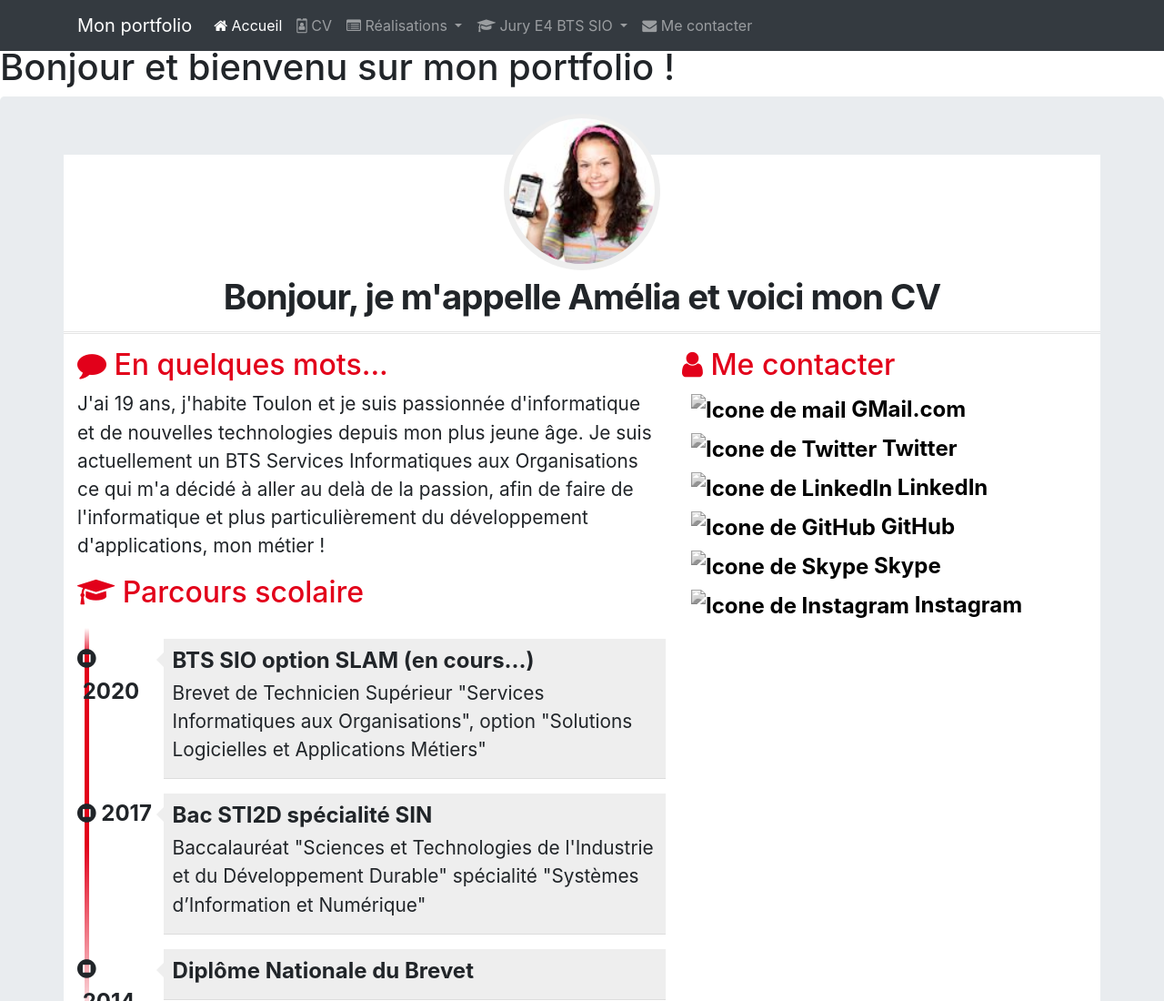
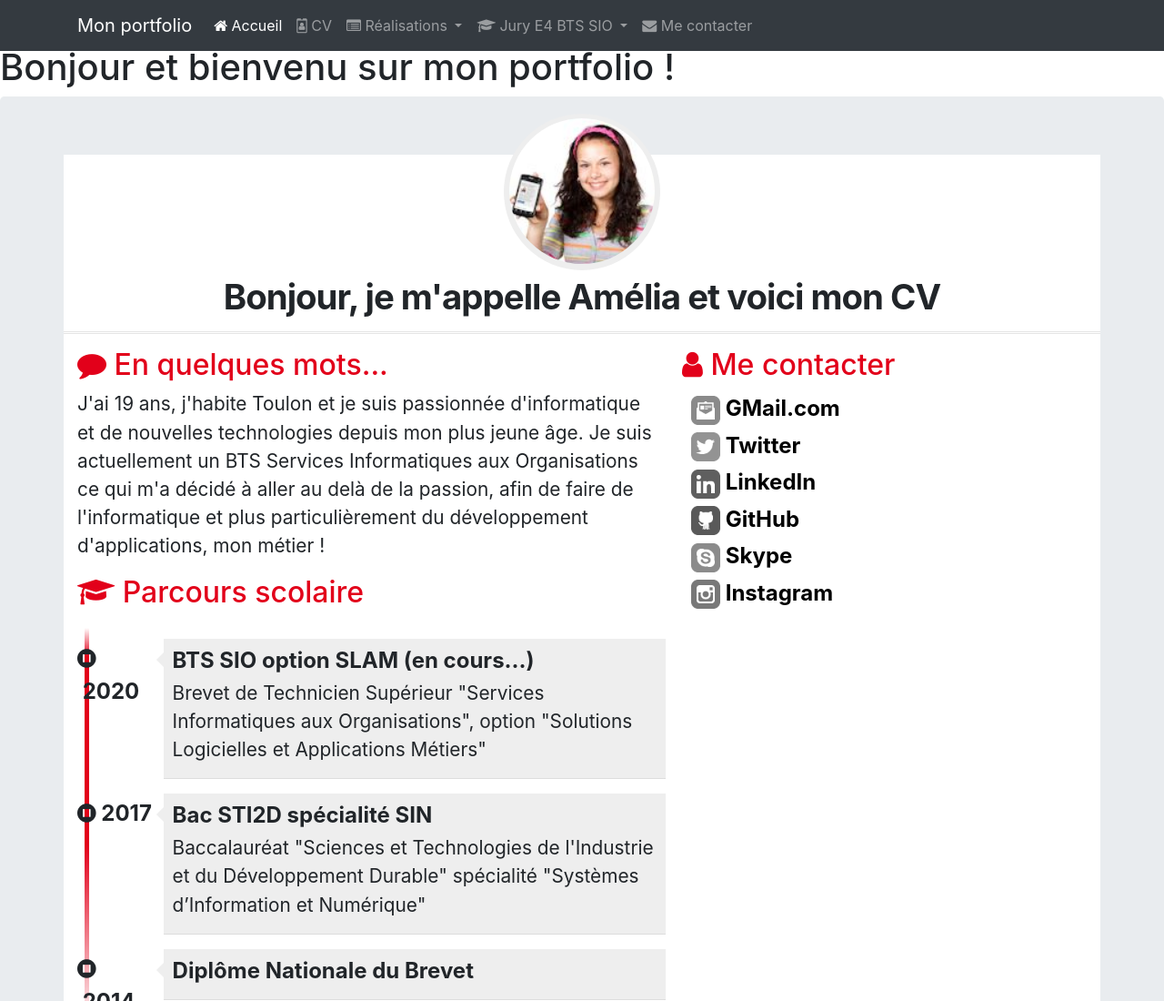
Before and after one commit to ManonOrs/manonorsini.github.io, a plain HTML site: page pages/cv.html in a window 1280 px wide. Shown: the top 1100 px of the page at 91% size. Drawn offline with nearby package versions, Linux system fonts and the light colour scheme.

Commit message:
fix page cv

```diff
--- a/pages/cv.html
+++ b/pages/cv.html
@@ -230,7 +230,7 @@
                                 <div class="details float-left">
                                     <a href="mailto:amelia.pilou@gmail.com?subject=Contact depuis le CV en ligne"
                                        title="Mail de Amélia Pilou">
-                                        <img class="contact-icon" src="images/cv/mail-dreamstale47.png"
+                                        <img class="contact-icon" src="../images/cv/mail-dreamstale47.png"
                                              alt="Icone de mail"> GMail.com
                                     </a>
                                 </div>
@@ -239,7 +239,7 @@
                                 <div class="details float-left">
                                     <a href="https://twitter.com/AmeliaPILOU"
                                        title="Lien vers la page Twitter de @AmeliaPilou">
-                                        <img class="contact-icon" src="images/cv/twitter-dreamstale71.png"
+                                        <img class="contact-icon" src="../images/cv/twitter-dreamstale71.png"
                                              alt="Icone de Twitter"> Twitter
                                     </a>
                                 </div>
@@ -248,7 +248,7 @@
                                 <div class="details float-left">
                                     <a href="http://fr.linkedin.com/in/ameliaPilou"
                                        title="Lien vers le profil LinkedIn de Amélia Pilou">
-                                        <img class="contact-icon" src="images/cv/linkedin-dreamstale45.png"
+                                        <img class="contact-icon" src="../images/cv/linkedin-dreamstale45.png"
                                              alt="Icone de LinkedIn"> LinkedIn
                                     </a>
                                 </div>
@@ -257,7 +257,7 @@
                                 <div class="details float-left">
                                     <a href="https://github.com/AmeliaPilou/"
                                        title="Lien vers le profil GitHub d'Amélia Pilou">
-                                        <img class="contact-icon" src="images/cv/github2-dreamstale35.png"
+                                        <img class="contact-icon" src="../images/cv/github2-dreamstale35.png"
                                              alt="Icone de GitHub"> GitHub
                                     </a>
                                 </div>
@@ -266,7 +266,7 @@
                                 <div class="details float-left">
                                     <a href="skype:ameliapilou?userinfo"
                                        title="Lien vers le profil Skype d'Amélia Pilou">
-                                        <img class="contact-icon" src="images/cv/skype-dreamstale61.png"
+                                        <img class="contact-icon" src="../images/cv/skype-dreamstale61.png"
                                              alt="Icone de Skype"> Skype
                                     </a>
                                 </div>
@@ -275,7 +275,7 @@
                                 <div class="details float-left">
                                     <a href="https://instagram.com/AmeliaPilou"
                                        title="Lien vers le profil Instagram d'Amélia Pilou">
-                                        <img class="contact-icon" src="images/cv/instagram-dreamstale43.png"
+                                        <img class="contact-icon" src="../images/cv/instagram-dreamstale43.png"
                                              alt="Icone de Instagram"> Instagram </a>
                                 </div>
                             </div>
```
